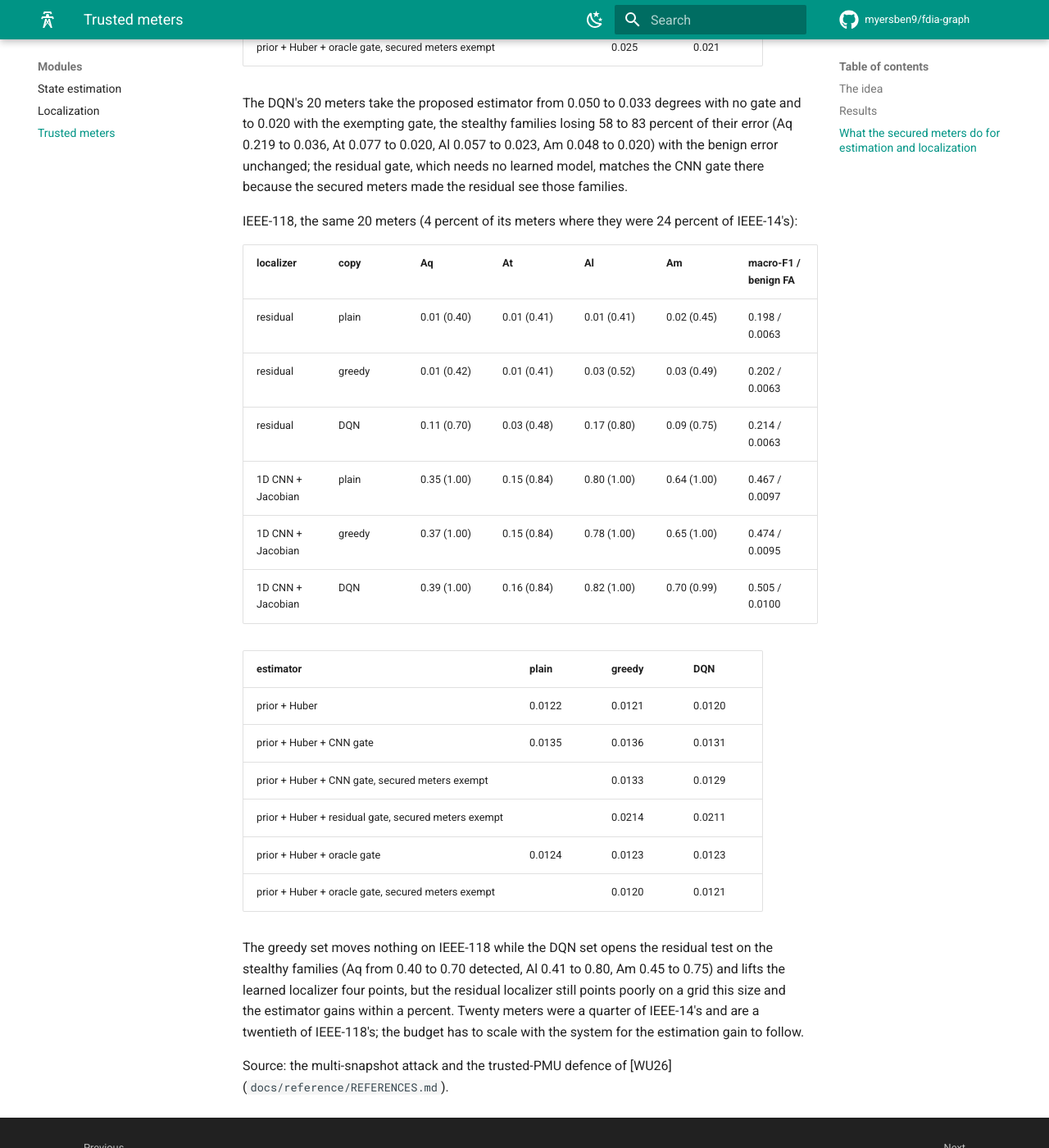
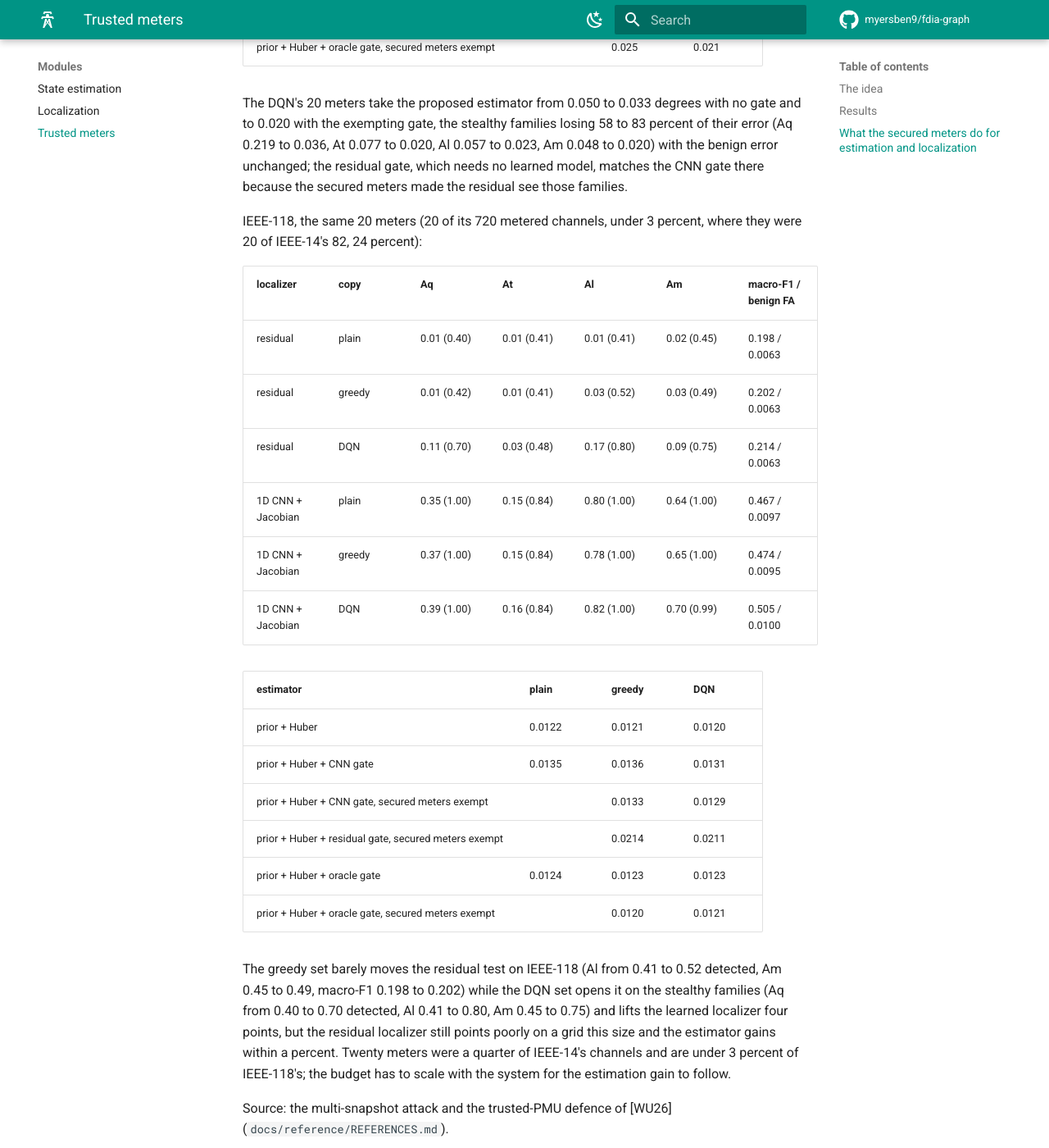
Before and after one commit to myersben9/fdia-graph, an MkDocs documentation site: the page built from docs/trust/README.md, in a window 1280 px wide and 1400 px high, scrolled down 3731 px. Shown: the whole window at 82% size. Built offline with MkDocs 1.6.1 and Material for MkDocs 9.7.7, drawn with Linux system fonts in a browser that asks for light colours; comment, search, counter and statistics services are not loaded; the version menu is left out.

Commit message:
Trust guide: 20 of 720 channels on IEEE-118, the greedy set barely moves rather than not at all

```diff
--- a/docs/trust/README.md
+++ b/docs/trust/README.md
@@ -103,7 +103,8 @@ to 0.036, At 0.077 to 0.020, Al 0.057 to 0.023, Am 0.048 to 0.020) with the beni
 the residual gate, which needs no learned model, matches the CNN gate there because the secured
 meters made the residual see those families.
 
-IEEE-118, the same 20 meters (4 percent of its meters where they were 24 percent of IEEE-14's):
+IEEE-118, the same 20 meters (20 of its 720 metered channels, under 3 percent, where they were 20 of
+IEEE-14's 82, 24 percent):
 
 | localizer | copy | Aq | At | Al | Am | macro-F1 / benign FA |
 |---|---|---|---|---|---|---|
@@ -123,10 +124,10 @@ IEEE-118, the same 20 meters (4 percent of its meters where they were 24 percent
 | prior + Huber + oracle gate | 0.0124 | 0.0123 | 0.0123 |
 | prior + Huber + oracle gate, secured meters exempt | | 0.0120 | 0.0121 |
 
-The greedy set moves nothing on IEEE-118 while the DQN set opens the residual test on the stealthy
-families (Aq from 0.40 to 0.70 detected, Al 0.41 to 0.80, Am 0.45 to 0.75) and lifts the learned
+The greedy set barely moves the residual test on IEEE-118 (Al from 0.41 to 0.52 detected, Am 0.45 to
+0.49, macro-F1 0.198 to 0.202) while the DQN set opens it on the stealthy families (Aq from 0.40 to 0.70 detected, Al 0.41 to 0.80, Am 0.45 to 0.75) and lifts the learned
 localizer four points, but the residual localizer still points poorly on a grid this size and the
-estimator gains within a percent. Twenty meters were a quarter of IEEE-14's and are a twentieth of
-IEEE-118's; the budget has to scale with the system for the estimation gain to follow.
+estimator gains within a percent. Twenty meters were a quarter of IEEE-14's channels and are under 3
+percent of IEEE-118's; the budget has to scale with the system for the estimation gain to follow.
 
 Source: the multi-snapshot attack and the trusted-PMU defence of [WU26] (`docs/reference/REFERENCES.md`).
```
